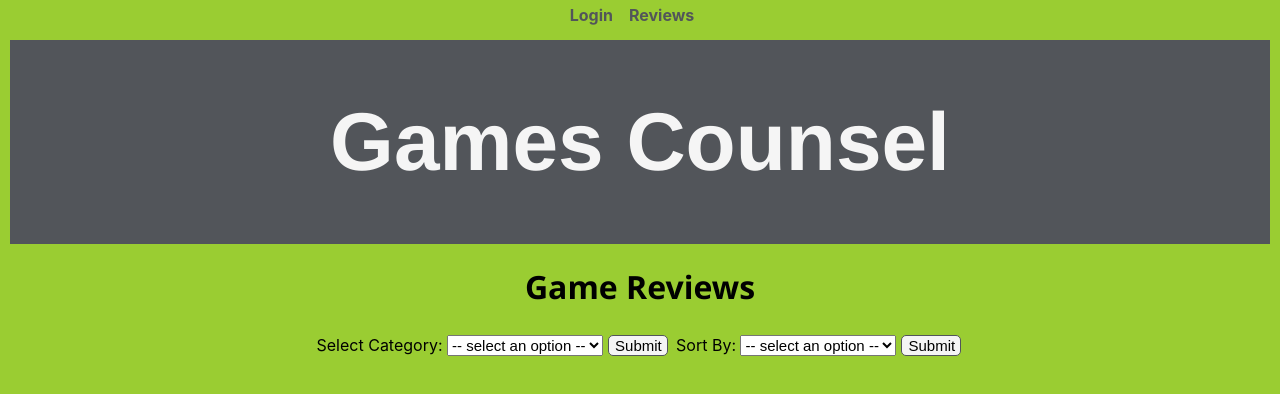
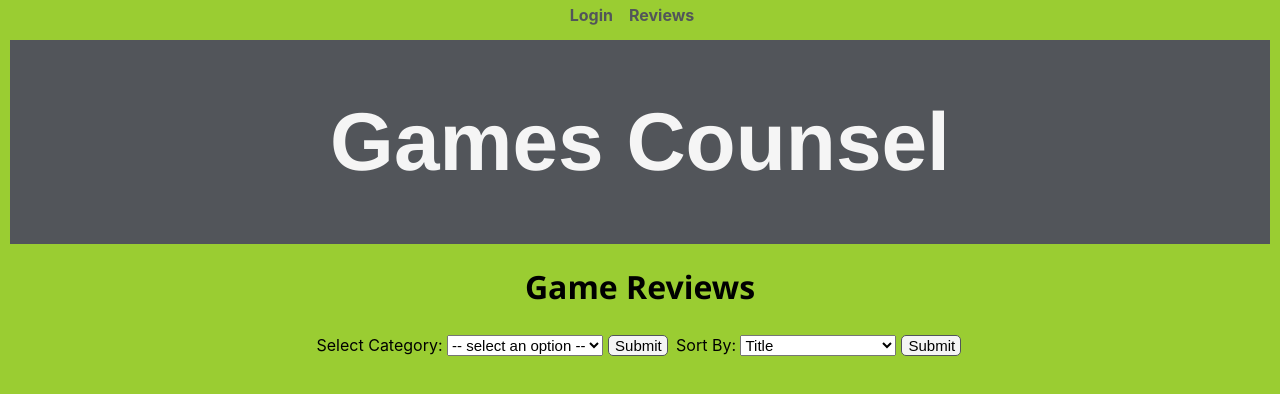
Before and after one commit to amgc3/nc-games, a React (Create React App) app: page /reviews in a window 1280 px wide. Shown: the top 394 px of the page. Built offline with nearby package versions, Linux system fonts and the light colour scheme; no server answers.

Commit message:
review tydy up

```diff
--- a/src/App.css
+++ b/src/App.css
@@ -116,6 +116,9 @@ input {
 .review-name-link:hover {
   color: whitesmoke;
 }
+#review-body {
+  margin: 0px 150px;
+}
 
 button {
   margin: 5px;
--- a/src/App.js
+++ b/src/App.js
@@ -10,7 +10,7 @@ import Review from './components/Review';
 import CommentList from './components/CommentList';
 
 function App() {
-  const [reviews, setReviews] = useState([]);
+
   return (
     <Router>
       <div className="App">
@@ -21,10 +21,10 @@ function App() {
             <Login />
           </Route>
           <Route exact path="/reviews">
-            <ReviewList reviews={reviews} setReviews={setReviews} />
+            <ReviewList />
           </Route>
           <Route exact path="/reviews/:review_id">
-            <Review reviews={reviews} />
+            <Review />
           </Route>
           <Route exact path="/reviews/:review_id/comments">
             <CommentList />
--- a/src/components/Review.jsx
+++ b/src/components/Review.jsx
@@ -29,7 +29,7 @@ const Review = () => {
         className="li--item--picture"
         alt="game"
       />
-      <p>{review.review_body}</p>
+      <p id='review-body'>{review.review_body}</p>
       <p>Comments: {review.comments_count}</p>
       <CommentList />
       <p>Category: {review.category}</p>
--- a/src/components/ReviewList.jsx
+++ b/src/components/ReviewList.jsx
@@ -4,9 +4,10 @@ import SortSelection from './SortSelection';
 import CategorySelection from './CategorySelection';
 import { fetchReviews } from '../utils/api';
 
-const ReviewList = ({ reviews, setReviews }) => {
+const ReviewList = () => {
   const [category, setCategory] = useState('');
   const [sortTerm, setSortTerm] = useState('created_at');
+  const [reviews, setReviews] = useState([]);
 
   useEffect(() => {
     fetchReviews(category, sortTerm).then((reviewsFromApi) => {
--- a/src/components/SortSelection.jsx
+++ b/src/components/SortSelection.jsx
@@ -11,7 +11,7 @@ const SortSelection = ({ setSortTerm }) => {
     <form className="category--selection-form" onSubmit={handleSubmit}>
       <label>Sort By: </label>
       <select
-        // value={newSortTerm}
+        value={newSortTerm}
         onChange={(event) => setNewSortTerm(event.target.value)}
       >
         <option disabled selected value>
```
